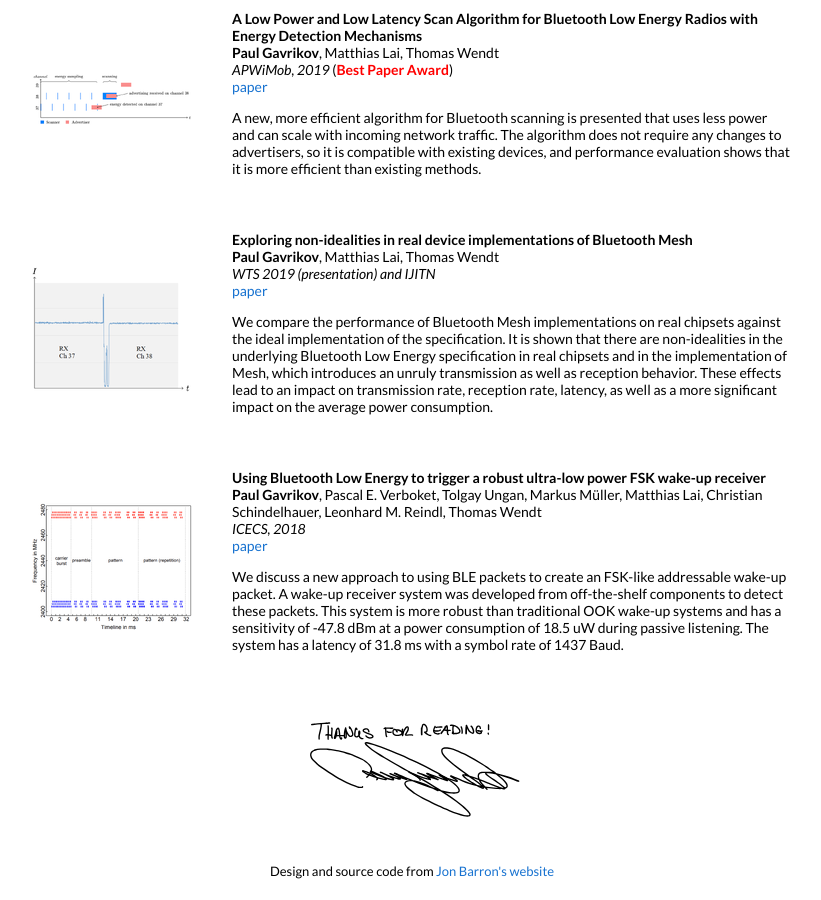
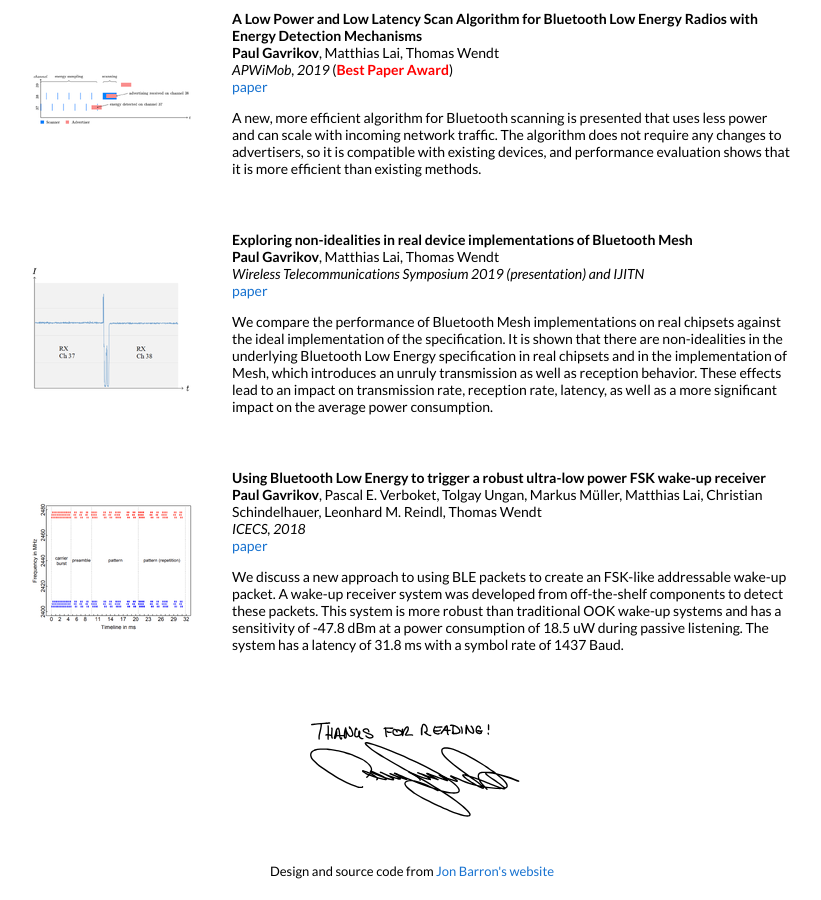
Before and after one commit to paulgavrikov/paulgavrikov.github.io, a Jekyll site: the page built from _posts/2018-05-15-intro.markdown, in a window 1280 px wide and 900 px high, scrolled down 2030 px. Shown: the whole window, without its empty margins (228-1049 px from the left). Built offline with Jekyll 4.4.1, drawn with Linux system fonts in a browser that asks for light colours.

Commit message:
wts acro

```diff
--- a/_data/publications.yml
+++ b/_data/publications.yml
@@ -59,7 +59,7 @@
 - publication:
   title: "Exploring non-idealities in real device implementations of Bluetooth Mesh"
   authors: <b>Paul Gavrikov</b>, Matthias Lai, Thomas Wendt
-  conference: "WTS 2019 (presentation) and IJITN"
+  conference: "Wireless Telecommunications Symposium 2019 (presentation) and IJITN"
   time: 2019
   short: "We compare the performance of Bluetooth Mesh implementations on real chipsets against the ideal implementation of the specification. It is shown that there are non-idealities in the underlying Bluetooth Low Energy specification in real chipsets and in the implementation of Mesh, which introduces an unruly transmission as well as reception behavior. These effects lead to an impact on transmission rate, reception rate, latency, as well as a more significant impact on the average power consumption."
   details: <a href="https://www.igi-global.com/article/exploring-non-idealities-in-real-device-implementations-of-bluetooth-mesh/265148">paper</a>
```
